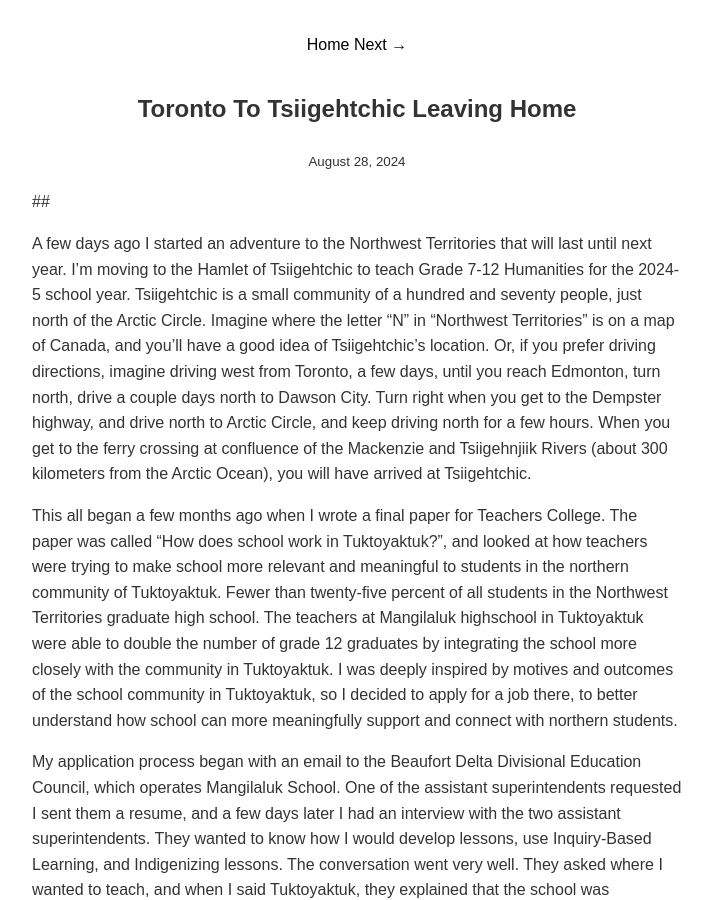
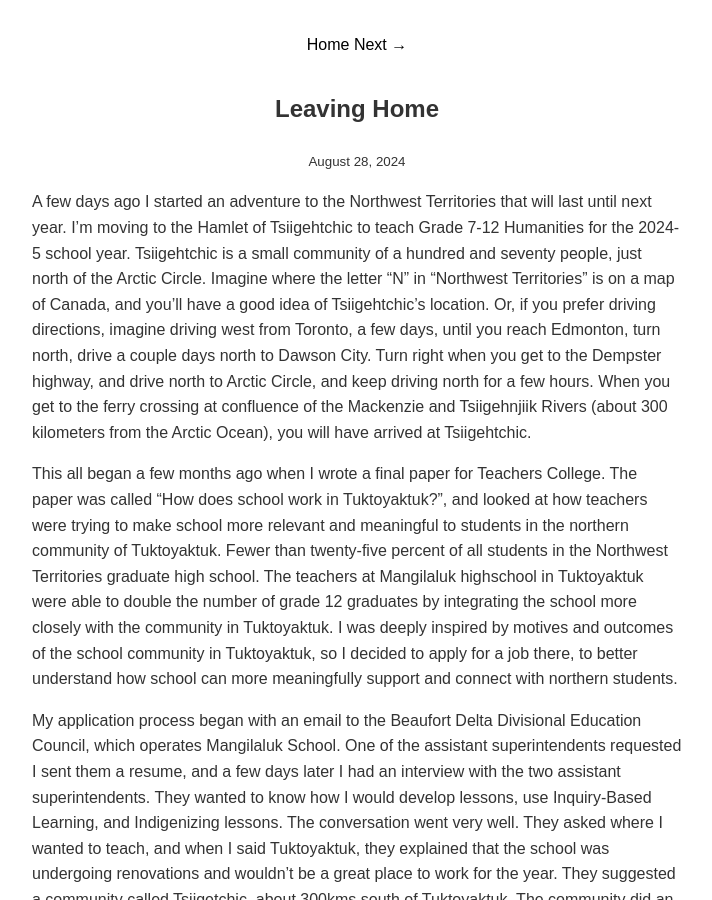
Before and after one commit to lkirk121/lkirk121.github.io, a Jekyll site: the page built from _posts/2024-08-28-toronto-to-tsiigehtchic-leaving-home.md, in a window 1280 px wide and 900 px high. Shown: the whole window, without its empty margins (283-995 px from the left). Built offline with Jekyll 4.4.1, drawn with Linux system fonts in a browser that asks for light colours; our own code applies the rules of GitHub Pages for plain Markdown files; some of the changed lines change nothing that is shown.

Commit message:
Update 2024-08-28-toronto-to-tsiigehtchic-leaving-home.md

```diff
--- a/_posts/2024-08-28-toronto-to-tsiigehtchic-leaving-home.md
+++ b/_posts/2024-08-28-toronto-to-tsiigehtchic-leaving-home.md
@@ -1,4 +1,7 @@
-##
+---
+layout: post
+title: "Leaving Home"
+---
 
 A few days ago I started an adventure to the Northwest Territories that will last until next year. I’m moving to the Hamlet of Tsiigehtchic to teach Grade 7-12 Humanities for the 2024-5 school year. Tsiigehtchic is a small community of a hundred and seventy people, just north of the Arctic Circle. Imagine where the letter “N” in “Northwest Territories” is on a map of Canada, and you’ll have a good idea of Tsiigehtchic’s location. Or, if you prefer driving directions, imagine driving west from Toronto, a few days, until you reach Edmonton, turn north, drive a couple days north to Dawson City. Turn right when you get to the Dempster highway, and drive north to Arctic Circle, and keep driving north for a few hours. When you get to the ferry crossing at confluence of the Mackenzie and Tsiigehnjiik Rivers (about 300 kilometers from the Arctic Ocean), you will have arrived at Tsiigehtchic.
 
```
